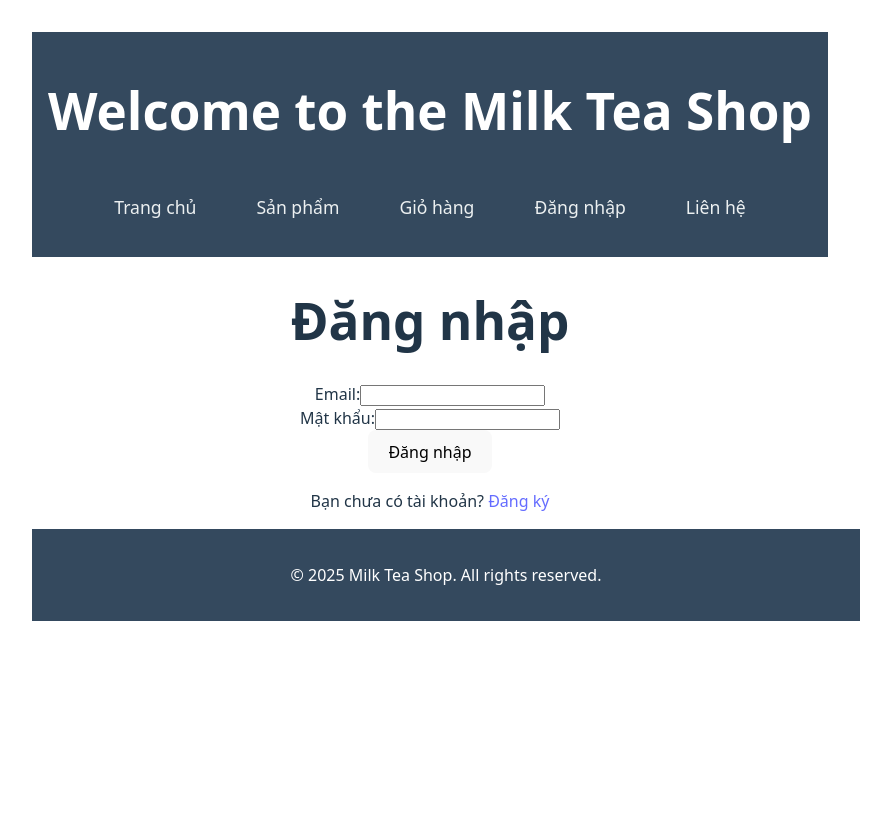
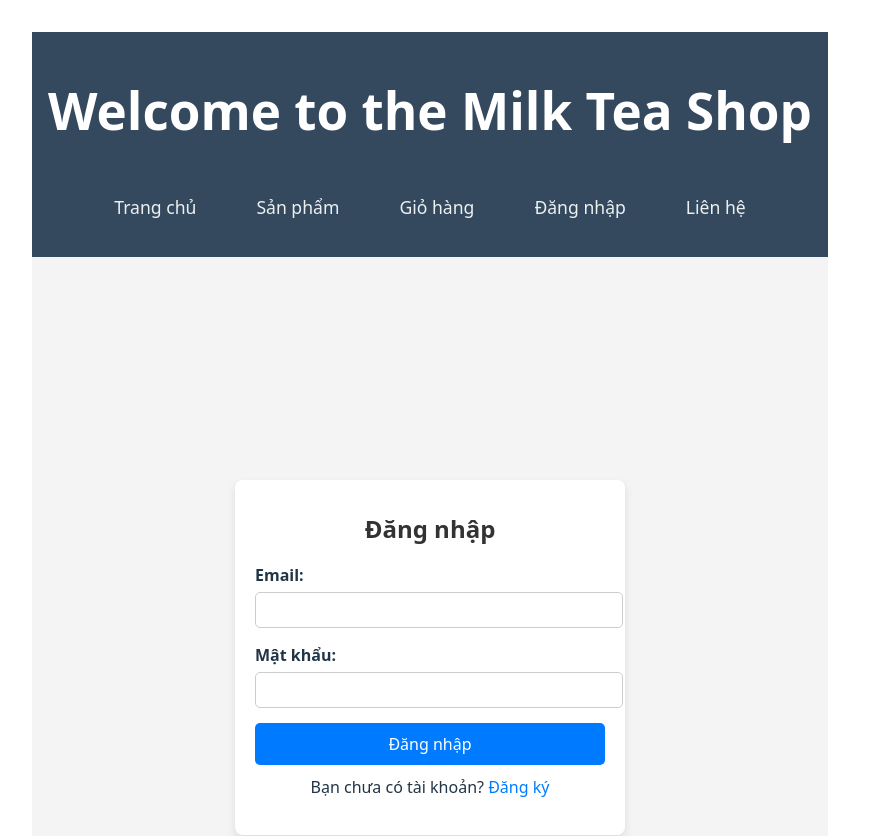
Before and after one commit to MQYuu/milk_tea, a Vue app in the folder frontend/: page /login in a window 1280 px wide. Shown: the top 836 px of the page, without its empty margins (210-1101 px from the left). Built offline with nearby package versions, Linux system fonts and the light colour scheme.

Commit message:
update source code

```diff
--- /dev/null
+++ b/frontend/src/assets/css/login.css
@@ -0,0 +1,82 @@
+/* Tổng thể căn giữa màn hình */
+.login-container {
+    display: flex;
+    justify-content: center;
+    align-items: center;
+    height: 100vh;
+    background-color: #f4f4f4;
+  }
+
+  /* Hộp đăng nhập */
+  .login-box {
+    background: white;
+    padding: 20px;
+    border-radius: 8px;
+    box-shadow: 0 4px 8px rgba(0, 0, 0, 0.1);
+    text-align: center;
+    width: 350px;
+  }
+
+  /* Tiêu đề */
+  h1 {
+    font-size: 24px;
+    color: #333;
+    margin-bottom: 20px;
+  }
+
+  /* Nhóm nhập liệu */
+  .form-group {
+    text-align: left;
+    margin-bottom: 15px;
+  }
+
+  .form-group label {
+    font-weight: bold;
+    display: block;
+    margin-bottom: 5px;
+  }
+
+  .form-group input {
+    width: 100%;
+    padding: 8px;
+    border: 1px solid #ccc;
+    border-radius: 5px;
+    font-size: 16px;
+    transition: 0.3s;
+  }
+
+  .form-group input:focus {
+    border-color: #007bff;
+    outline: none;
+  }
+
+  /* Nút đăng nhập */
+  .login-button {
+    width: 100%;
+    padding: 10px;
+    background-color: #007bff;
+    color: white;
+    font-size: 16px;
+    border: none;
+    border-radius: 5px;
+    cursor: pointer;
+    transition: 0.3s;
+  }
+
+  .login-button:hover {
+    background-color: #0056b3;
+  }
+
+  /* Đăng ký */
+  .register-text {
+    margin-top: 10px;
+  }
+
+  .register-text a {
+    color: #007bff;
+    text-decoration: none;
+  }
+
+  .register-text a:hover {
+    text-decoration: underline;
+  }
--- a/frontend/src/pages/Cart.vue
+++ b/frontend/src/pages/Cart.vue
@@ -68,4 +68,4 @@ const updateLocalStorage = () => {
 }
 </script>
 
-<style scoped src="../assets/css/Cart.css"></style>
+<style scoped src="../assets/css/cart.css"></style>
--- a/frontend/src/pages/Login.vue
+++ b/frontend/src/pages/Login.vue
@@ -1,28 +1,30 @@
 <template>
-  <div>
+  <div class="login-container">
+    <div class="login-box">
       <h1>Đăng nhập</h1>
       <form @submit.prevent="handleLogin">
-      <div>
+        <div class="form-group">
           <label for="email">Email:</label>
           <input v-model="user.email" type="email" id="email" required />
         </div>
-      <div>
+        <div class="form-group">
           <label for="password">Mật khẩu:</label>
           <input v-model="user.password" type="password" id="password" required />
         </div>
-      <button type="submit">Đăng nhập</button>
+        <button type="submit" class="login-button">Đăng nhập</button>
       </form>
-
-    <p>Bạn chưa có tài khoản?
+      <p class="register-text">
+        Bạn chưa có tài khoản?
         <router-link to="/register">Đăng ký</router-link>
       </p>
+    </div>
   </div>
 </template>
 
 <script setup>
 import { ref } from 'vue';
-import { loginUser } from '../api/users'; // Import API login
 import { useRouter } from 'vue-router';
+import { loginUser } from '../api/users';
 
 const user = ref({ email: '', password: '' });
 const router = useRouter();
@@ -30,20 +32,16 @@ const router = useRouter();
 const handleLogin = async () => {
   try {
     const response = await loginUser(user.value.email, user.value.password);
-    console.log("Token nhận được:", response.token);  // Debug
-
     if (response.token) {
-      localStorage.setItem('userToken', response.token);
-      console.log("Token đã lưu vào localStorage:", localStorage.getItem('userToken'));
-      router.push('/profile');
+      localStorage.setItem("userToken", response.token);
+      router.push("/profile");
     } else {
-      console.error("Không nhận được token từ API");
-      alert('Đăng nhập thất bại');
+      alert("Đăng nhập thất bại");
     }
   } catch (error) {
-    console.error('Lỗi đăng nhập:', error);
-    alert('Đăng nhập thất bại. Vui lòng kiểm tra lại thông tin đăng nhập');
+    console.error("Lỗi đăng nhập:", error);
   }
 };
+</script>
 
-</script>
+<style scoped src="../assets/css/login.css"></style>
```
Lines whose indentation alone changed are shown as unchanged.
